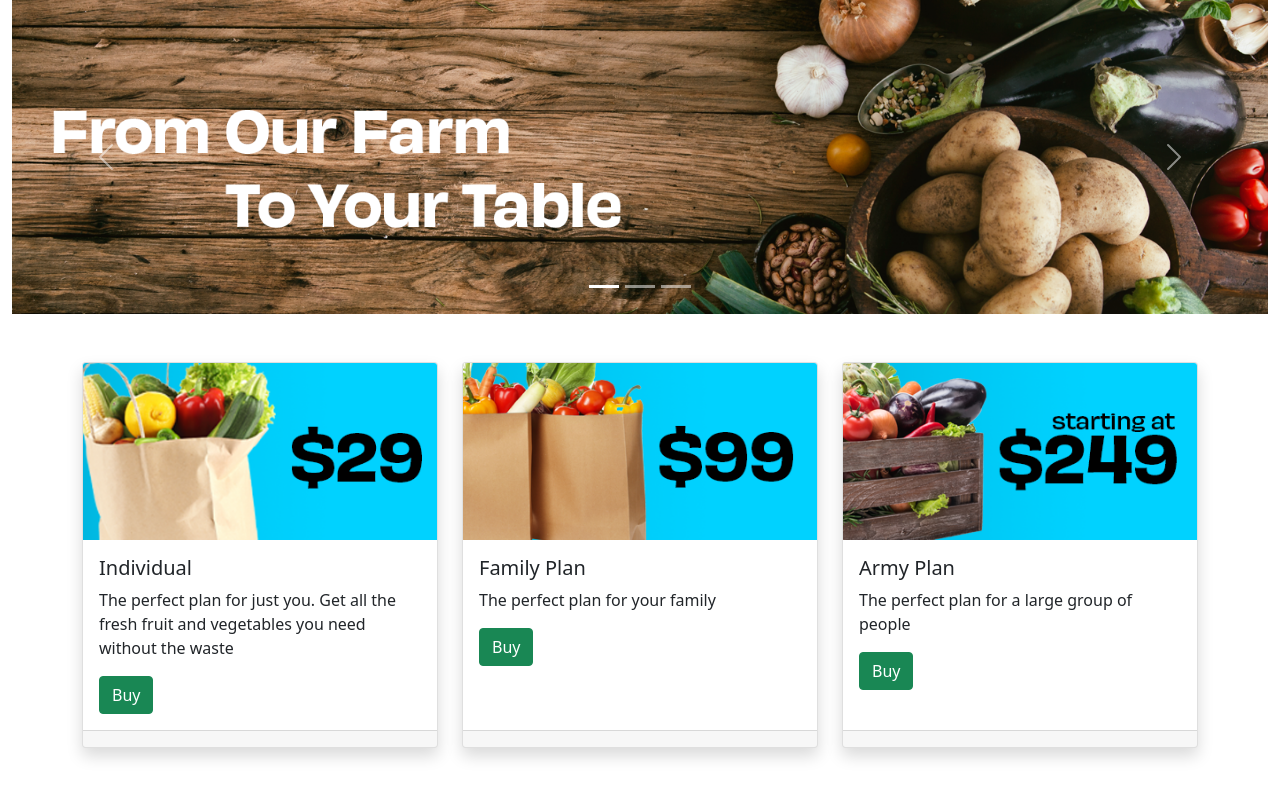
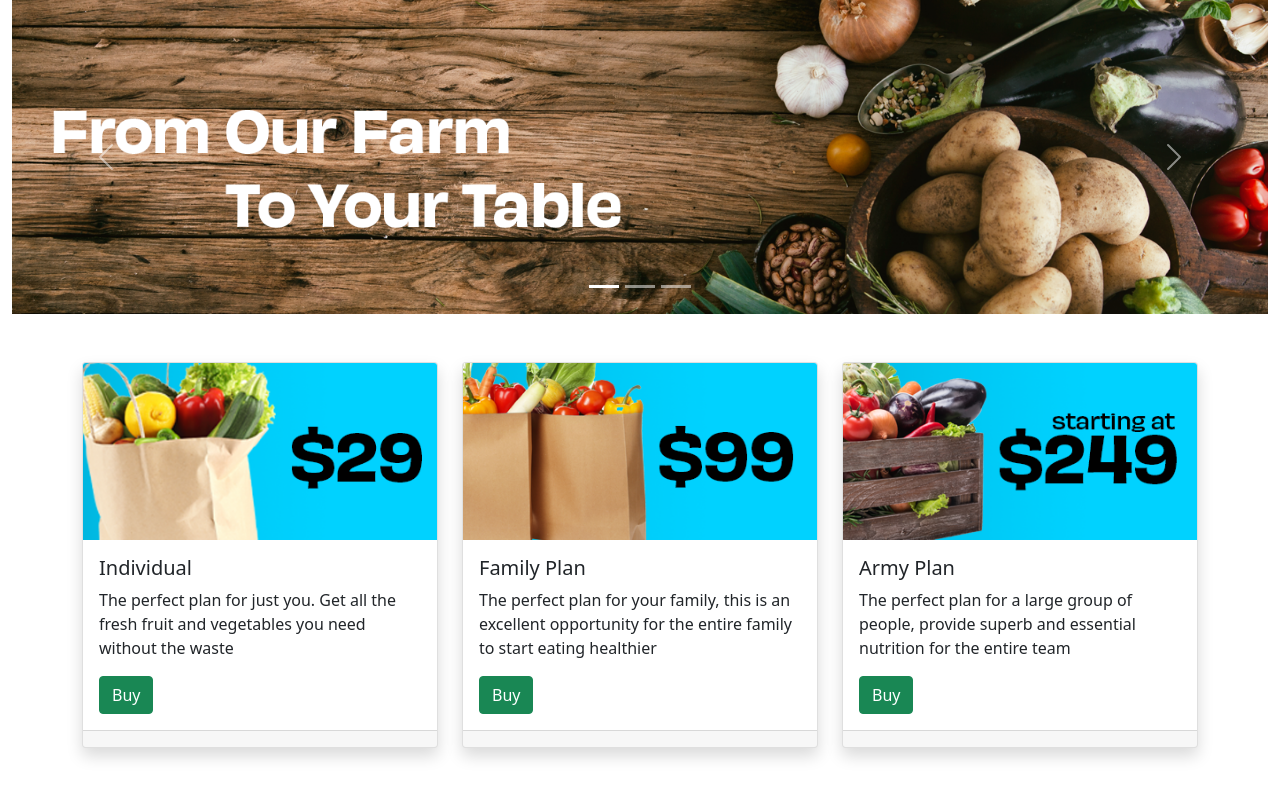
Before and after one commit to rahulsanjay01/PricingPage, a plain HTML site: page index.html in a window 1280 px wide. Drawn offline with nearby package versions, Linux system fonts and the light colour scheme.

Commit message:
improved descriptions for the available plans accordingly

```diff
--- a/index.html
+++ b/index.html
@@ -70,7 +70,7 @@
                             Family Plan
                         </h5>
                         <p class="card-text">
-                            The perfect plan for your family
+                            The perfect plan for your family, this is an excellent opportunity for the entire family to start eating healthier
                         </p>
                         <a href="#" class="btn btn-success">Buy</a>
                     </div>
@@ -87,7 +87,7 @@
                             Army Plan
                         </h5>
                         <p class="card-text">
-                            The perfect plan for a large group of people
+                            The perfect plan for a large group of people, provide superb and essential nutrition for the entire team
                         </p>
                         <a href="#" class="btn btn-success">Buy</a>
                     </div>
```
